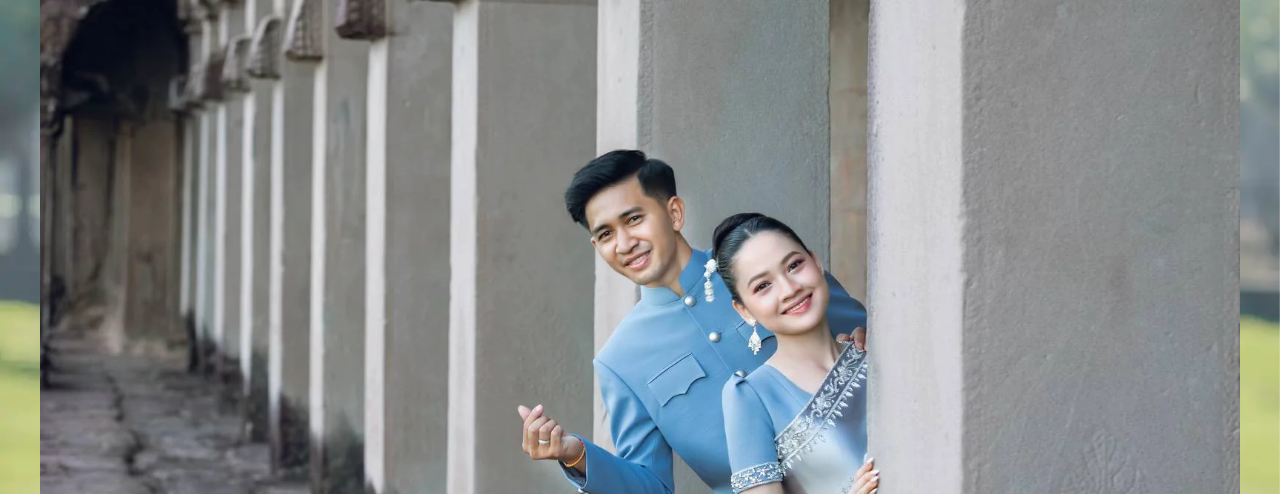
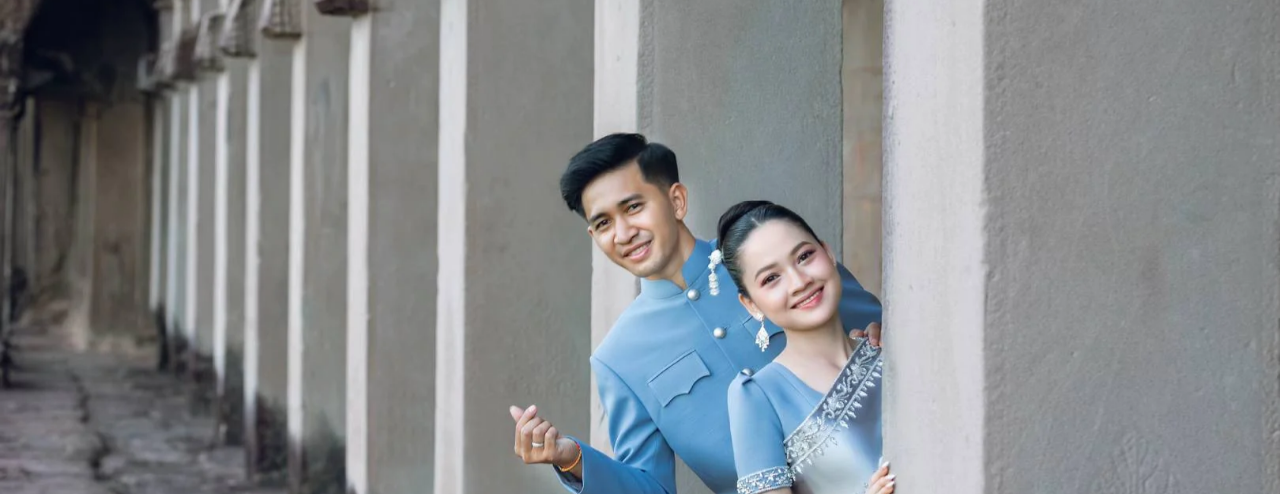
Before and after one commit to leng2112/wedding_template, a website: page index.html in a window 1280 px wide. Shown: the top 494 px of the page. Drawn offline with nearby package versions, Linux system fonts and the light colour scheme.

```diff
--- a/css/styles.css
+++ b/css/styles.css
@@ -38,6 +38,28 @@
 
 .fs-7 {
   font-size: .9rem
+}
+
+.bg-image {
+  position: fixed;
+  top: 0;
+  left: 0;
+  width: 100%;
+  height: 100%;
+  background: url("../images/bg_page1.webp") center/cover no-repeat;
+  z-index: -1;
+  /* stays behind your content */
+}
+
+.bg-image2 {
+  position: fixed;
+  top: 0;
+  left: 0;
+  width: 100%;
+  height: 100%;
+  background: url("../images/bg2.webp") center/cover no-repeat;
+  z-index: -1;
+  /* stays behind your content */
 }
 
 .resizable-box {
--- a/index.html
+++ b/index.html
@@ -49,18 +49,13 @@
         <source src="wedding_background_instrument.mp3" />
     </audio>
     <!-- Background Image ---->
-    <img src="images/bg2.webp" alt="background"
-        class="position-fixed top-0 start-0 w-100 h-100 object-fit-cover  d-lg-block"
-        style="z-index: -100; background-size: cover;">
+    <div class="bg-image2"></div>
 
     <!-- First Page -->
     <header id="first-page">
         <div id="start-button" class="d-flex justify-content-center align-items-end w-100 position-relative"
             style="height: 100vh; z-index: 10;">
-            <img src="images/bg_page1.webp" alt="background" class="position-fixed top-0 start-50 translate-middle-x"
-                style="height:100vh; object-fit:cover; z-index:-100;">
-            <!-- Logo -->
-            <div>
+            <div class="bg-image"></div>
             <div class="position-absolute bottom-0 start-50 translate-middle-x w-100" style="margin-bottom: 8rem;">
                 <img alt="logo" src="images/logo-v1.webp" fetchpriority="high" decoding="async" class="img-fluid"
                     width="430" height="174">
```
Lines whose indentation alone changed are shown as unchanged.
